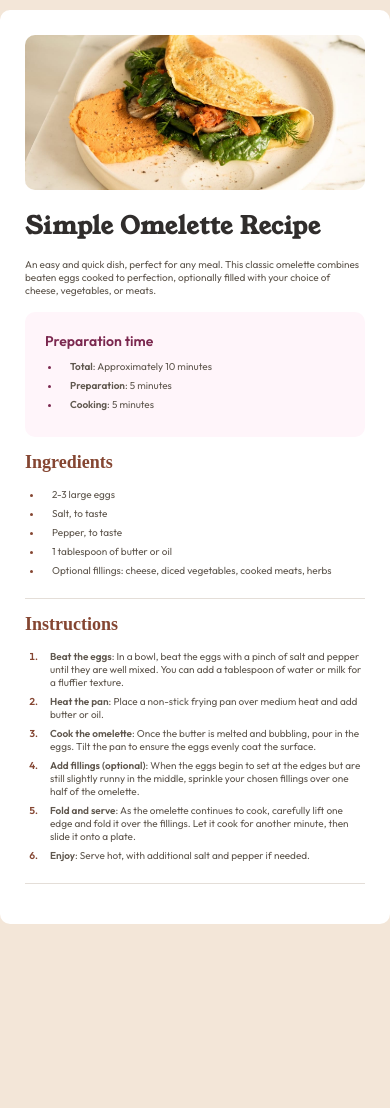
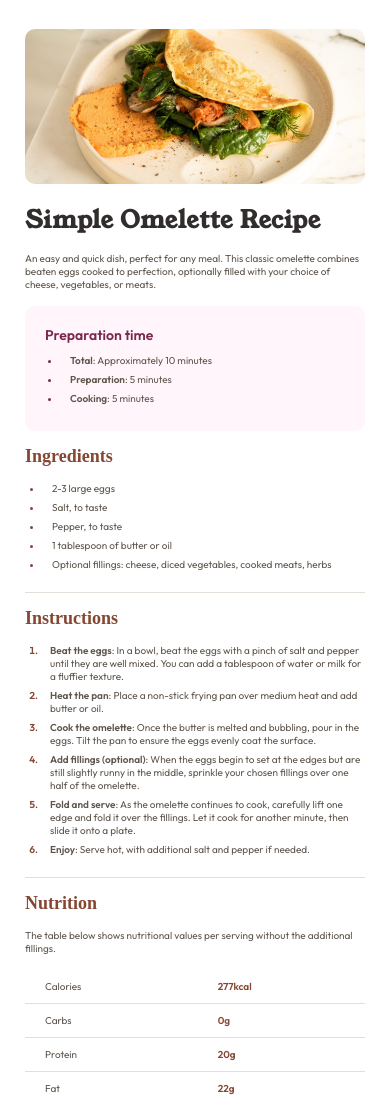
Before and after one commit to BaileyKH/recipe-page, a plain HTML site: page index.html in a window 390 px wide. Before the commit the page ends 934 px from the top, so only its background shows below. Drawn offline with Linux system fonts and the light colour scheme.

Commit message:
Update: addition of nurtrition section and mobile responsiveness

```diff
--- a/index.html
+++ b/index.html
@@ -58,6 +58,30 @@
             fillings. Let it cook for another minute, then slide it onto a plate.</li>
           <li><span>Enjoy</span>: Serve hot, with additional salt and pepper if needed.</li>
         </ol>
+      </section>
+      <section class="nutrition">
+        <h2>Nutrition</h2>
+        <p>The table below shows nutritional values per serving without the additional fillings.</p>
+        <table>
+          <tbody>
+            <tr class="row">
+              <td>Calories</td>
+              <td class="amount">277kcal</td>
+            </tr>
+            <tr class="row">
+              <td>Carbs</td>
+              <td class="amount">0g</td>
+            </tr>
+            <tr class="row">
+              <td>Protein</td>
+              <td class="amount">20g</td>
+            </tr>
+            <tr>
+              <td>Fat</td>
+              <td class="amount">22g</td>
+            </tr>
+          </tbody>
+        </table>
       </section>
     </div>
   </main>
--- a/styles.css
+++ b/styles.css
@@ -53,7 +53,7 @@ body {
     align-items: center;
     width: 100%;
     height: 100vh;
-    margin: 45px 0;
+    margin: 150px 0;
 }
 
 .content-container {
@@ -81,7 +81,7 @@ body {
     margin: 15px 0;
 }
 
-.hero p {
+.hero p, .nutrition p {
     font-family: Outfit;
     font-weight: 400;
     font-size: 10px;
@@ -133,18 +133,19 @@ body {
     font-weight: 600;
 }
 
-/* Ingredients */
-.ingredients {
-    width: 100%;
-    padding-bottom: 15px;
-    border-bottom: 1px solid var(--stone-150);
-}
-
-.ingredients h2 {
+/* Headers */
+.ingredients h2, .instructions h2, .nutrition h2 {
     color: var(--brown);
     font-size: 18px;
     font-weight: 600;
     margin-bottom: 15px;
+}
+
+/* Ingredients */
+.ingredients, .instructions {
+    width: 100%;
+    padding-bottom: 15px;
+    border-bottom: 1px solid var(--stone-150);
 }
 
 .ingredients ul{
@@ -173,17 +174,7 @@ body {
 
 /* Instructions */
 .instructions {
-    width: 100%;
     margin: 15px 0;
-    padding-bottom: 15px;
-    border-bottom: 1px solid var(--stone-150);
-}
-
-.instructions h2 {
-    color: var(--brown);
-    font-size: 18px;
-    font-weight: 600;
-    margin-bottom: 15px;
 }
 
 .instructions ol {
@@ -212,3 +203,45 @@ body {
     left: 0;
     top: 0;
 }
+
+/* Nutrition */
+.nutrition table {
+    margin-top: 15px;
+    text-align: left;
+    border-collapse: collapse;
+    width: 100%;
+}
+
+.row {
+    border-bottom: 1px solid var(--stone-150);
+}
+
+tr {
+    color: var(--stone-600);
+    font-family: Outfit;
+    font-size: 10px;
+    font-weight: 400;
+}
+
+td {
+    padding: 10px 20px;
+}
+
+.amount {
+    color: var(--brown);
+    font-weight: 600;
+}
+
+
+/* Media Queries */
+@media screen and (max-width: 480px) {
+    body {
+        background-color: white;
+    }
+    .main-container {
+        margin: 145px 0;
+    }
+    .content-container {
+        border-radius: none;
+    }
+  }
```
